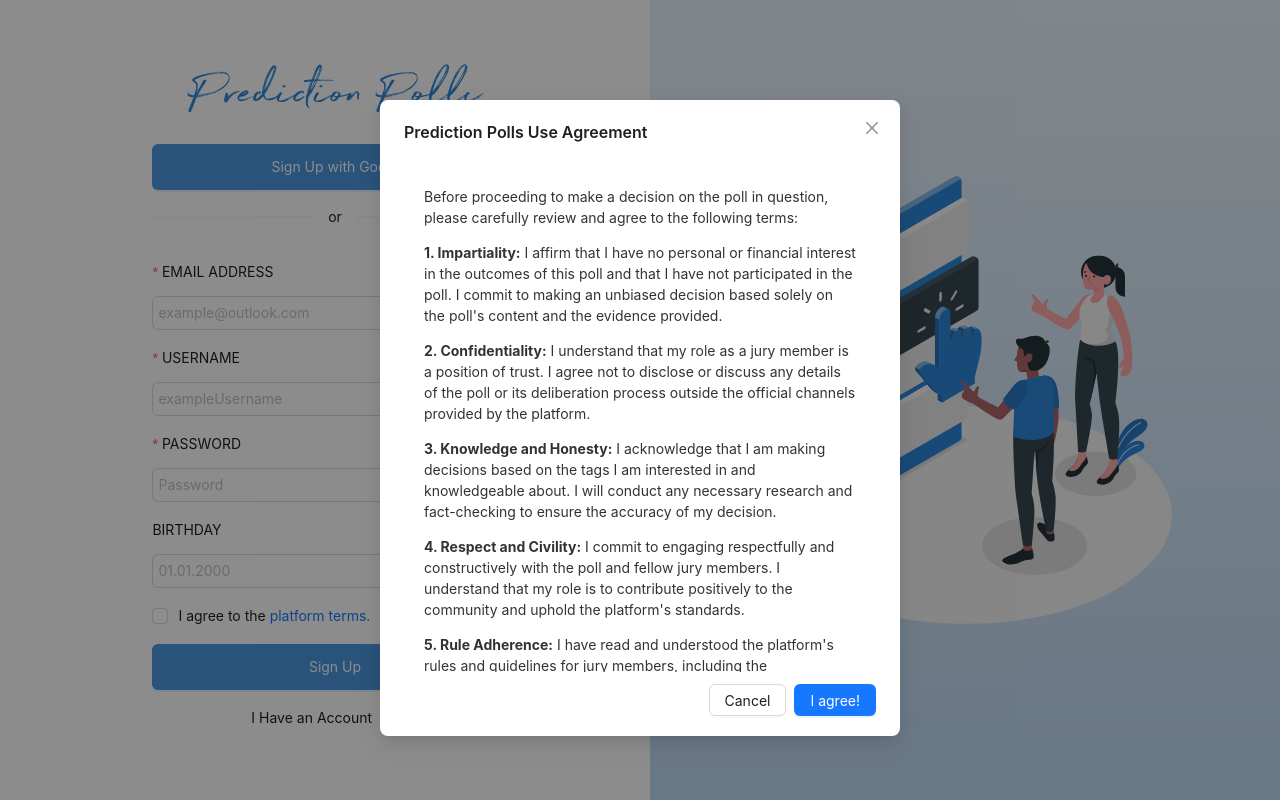
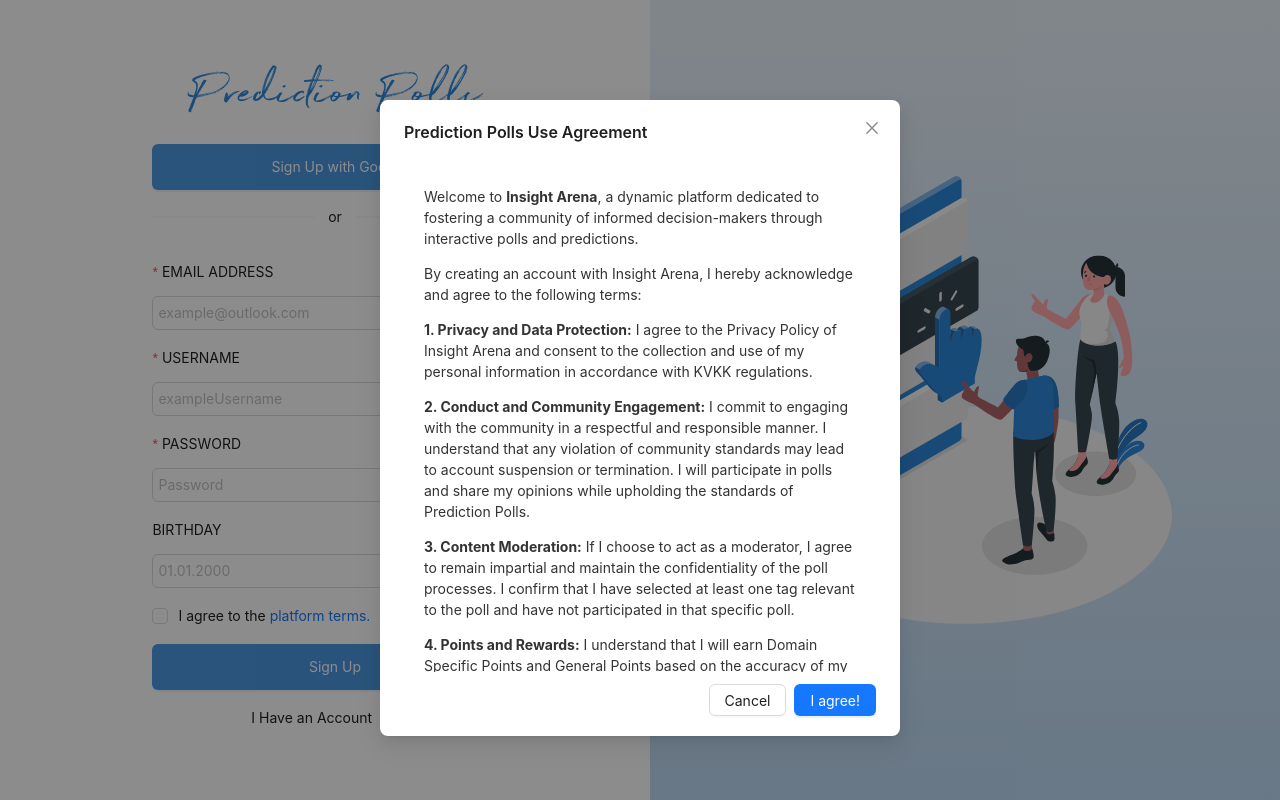
Before and after one commit to bounswe/bounswe2023group4, a React (Create React App) app in the folder prediction-polls/frontend/: page /auth/sign-up in a window 1280 px wide. Both pictures are taken after a click on the link "platform terms.". Built offline with nearby package versions, Linux system fonts and the light colour scheme; no server answers.

Commit message:
Added the terms of use

```diff
--- a/prediction-polls/frontend/src/Pages/Auth/SignUp/index.jsx
+++ b/prediction-polls/frontend/src/Pages/Auth/SignUp/index.jsx
@@ -101,15 +101,16 @@ function SignUp() {
         ]}
       >
         <div className={styles.ruleStyle}>
-          <p>Before proceeding to make a decision on the poll in question, please carefully review and agree to the following terms:</p>
-          <p><strong>1. Impartiality:</strong> I affirm that I have no personal or financial interest in the outcomes of this poll and that I have not participated in the poll. I commit to making an unbiased decision based solely on the poll's content and the evidence provided.</p>
-          <p><strong>2. Confidentiality:</strong> I understand that my role as a jury member is a position of trust. I agree not to disclose or discuss any details of the poll or its deliberation process outside the official channels provided by the platform.</p>
-          <p><strong>3. Knowledge and Honesty:</strong> I acknowledge that I am making decisions based on the tags I am interested in and knowledgeable about. I will conduct any necessary research and fact-checking to ensure the accuracy of my decision.</p>
-          <p><strong>4. Respect and Civility:</strong> I commit to engaging respectfully and constructively with the poll and fellow jury members. I understand that my role is to contribute positively to the community and uphold the platform's standards.</p>
-          <p><strong>5. Rule Adherence:</strong> I have read and understood the platform's rules and guidelines for jury members, including the consequences of any misconduct or failure to act responsibly. I agree to adhere to these rules throughout the decision-making process.</p>
-          <p><strong>6. Timely Participation:</strong> I understand the importance of making a timely decision within the 24-hour timeframe and commit to adhering to this schedule to ensure the smooth functioning of the platform.</p>
-          <p><strong>7. Ethical Conduct:</strong> I promise to conduct myself ethically and responsibly, recognizing the impact my decision may have on the poll's creator, participants, and the platform community.</p>
-          <p>By clicking "I Agree," you affirm your understanding and commitment to these terms and the responsibilities of being a jury member. Your thoughtful and fair participation is crucial to maintaining the integrity and quality of our community's decision-making process.</p>
+          <p>Welcome to <strong>Insight Arena</strong>, a dynamic platform dedicated to fostering a community of informed decision-makers through interactive polls and predictions.</p>
+          <p>By creating an account with Insight Arena, I hereby acknowledge and agree to the following terms:</p>
+          <p><strong>1. Privacy and Data Protection:</strong> I agree to the Privacy Policy of Insight Arena and consent to the collection and use of my personal information in accordance with KVKK regulations.</p>
+          <p><strong>2. Conduct and Community Engagement:</strong> I commit to engaging with the community in a respectful and responsible manner. I understand that any violation of community standards may lead to account suspension or termination. I will participate in polls and share my opinions while upholding the standards of Prediction Polls.</p>
+          <p><strong>3. Content Moderation:</strong> If I choose to act as a moderator, I agree to remain impartial and maintain the confidentiality of the poll processes. I confirm that I have selected at least one tag relevant to the poll and have not participated in that specific poll.</p>
+          <p><strong>4. Points and Rewards:</strong> I understand that I will earn Domain Specific Points and General Points based on the accuracy of my predictions and my level of activity on the platform.
+            I acknowledge that the rules governing the points system may change, and I agree to abide by any such amendments.</p>
+          <p><strong>5. Intellectual Property:</strong> I agree that any content I post on Prediction Polls remains my intellectual property. By posting content, I grant Insight Arena a non-exclusive license to use this content within the platform.</p>
+          <p><strong>6. Changes to Terms:</strong> I acknowledge that Prediction Polls may revise these terms at any time, and such changes will be effective upon posting on the platform or notification via email.</p>
+          <p>By clicking "<strong>I Agree!</strong>" you affirm your understanding and commitment to these terms and the responsibilities of being a jury member. Your thoughtful and fair participation is crucial to maintaining the integrity and quality of our community's decision-making process.</p>
         </div>
       </Modal>
       <div className={styles.formContainerStyle}>
```
